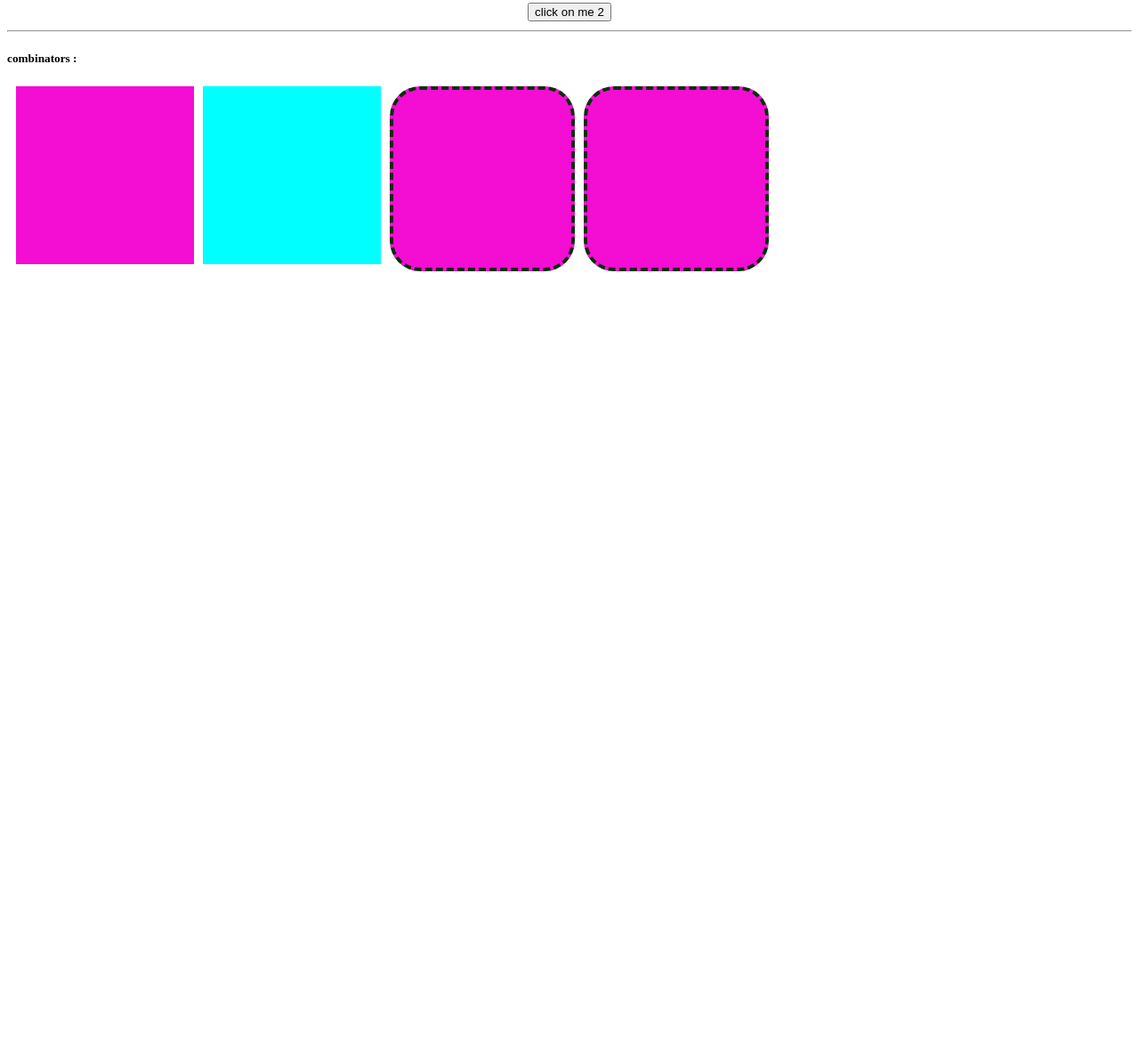
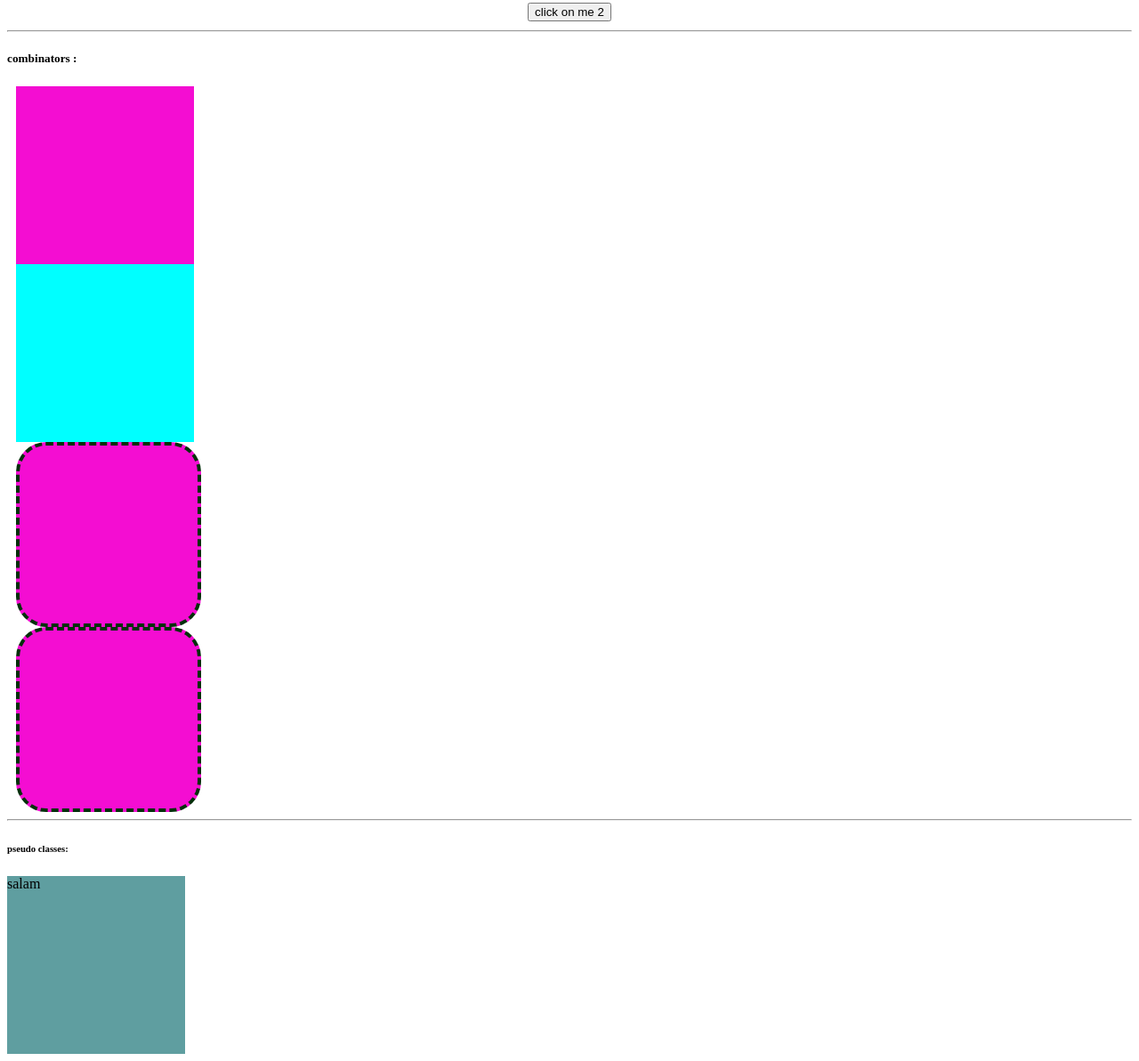
Before and after one commit to Amirkvni/test3, a plain HTML site: page index.html in a window 1280 px wide. Shown: the part 2463-3656 px from the top of the page at 89% size. Before the commit the page ends 2768 px from the top, so only its background shows below. Drawn offline with Linux system fonts and the light colour scheme.

Commit message:
pseudo practice

```diff
--- a/index.html
+++ b/index.html
@@ -145,5 +145,9 @@
       <div class="child_three"></div>
       <div class="child_four"></div>
     </div>
+    <hr />
+    <h6>pseudo classes:</h6>
+    <div class="mobile">salam</div>
+
   </body>
 </html>
--- a/style.css
+++ b/style.css
@@ -90,7 +90,7 @@ ul {
   height: 200px;
   background-color: rgb(244, 13, 210);
   margin-left: 10px;
-  float: left;
+  /* float: left; */
 }
 .child_one + div {
   background-color: aqua;
@@ -99,3 +99,17 @@ ul {
   border-radius: 34px;
   border: 4px dashed rgb(1, 48, 10);
 }
+.pseudo1 {
+  width: 150px;
+  height: 150px;
+  background-color: brown;
+}
+.mobile {
+  width: 200px;
+  height: 200px;
+  background-color: cadetblue;
+}
+.mobile:active {
+  width: 200px;
+  height: 200px;
+}
```
